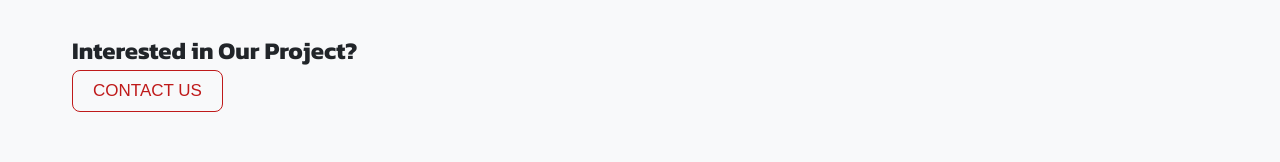
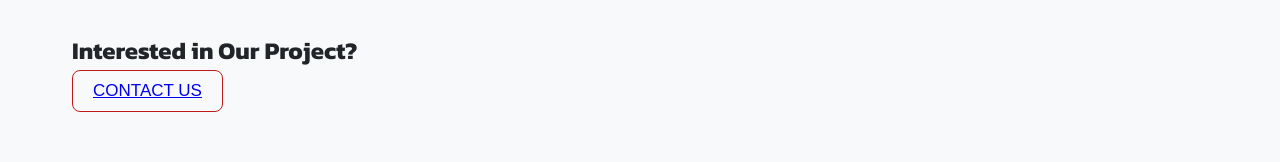
Before and after one commit to cpecodebattle/cpecodebattle.github.io, a plain HTML site: page index.html in a window 1280 px wide. Shown: the part 3408-3570 px from the top of the page. Drawn offline with Linux system fonts and the light colour scheme.

Commit message:
add: href

```diff
--- a/index.html
+++ b/index.html
@@ -349,7 +349,7 @@
         <section id="contact" class="contact-section">
             <div class="container">
                 <h1>Interested in Our Project?</h1>
-                <button class="btn-third">Contact Us</button>
+                <button class="btn-third"><a href="https://gamerneed.com/">Contact Us </a></button>
             </div>
         </section>
     </main>
```
